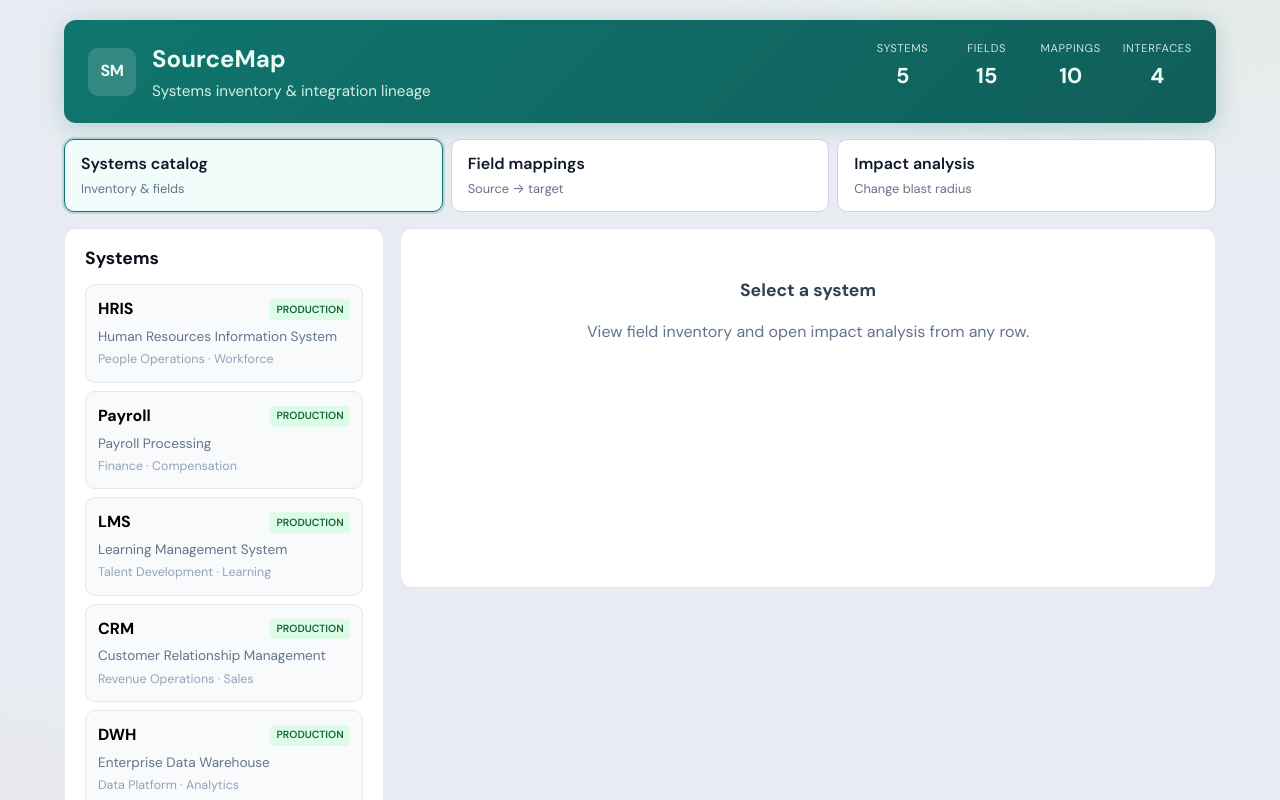
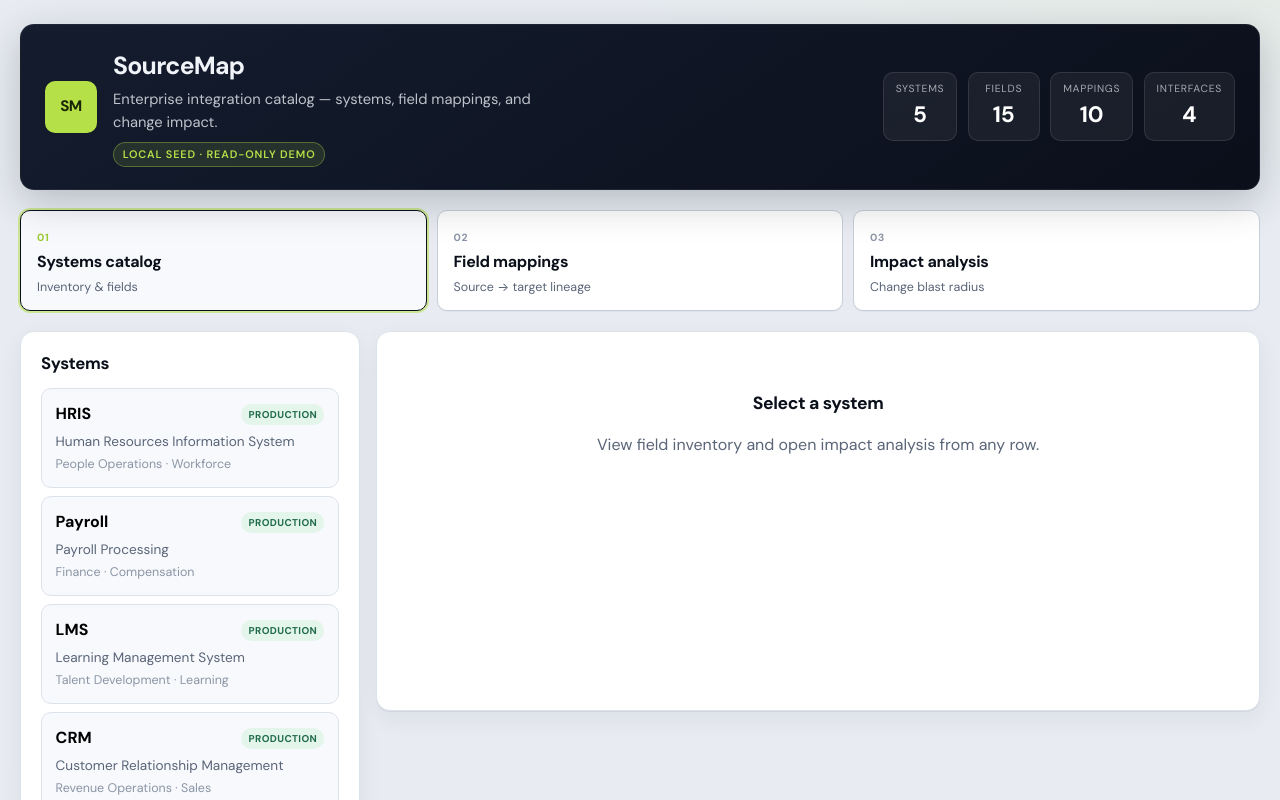
Before and after one commit to jah-guide/sourcemap, a React (Vite) app: page / in a window 1280 px wide. Shown: the top 800 px of the page. Built offline with nearby package versions, Linux system fonts and the light colour scheme.

Commit message:
ui: redesign app shell, header, and navigation

```diff
--- a/src/App.css
+++ b/src/App.css
@@ -1,24 +1,37 @@
 .app-shell {
-  max-width: 1200px;
+  max-width: 1280px;
   margin: 0 auto;
-  padding: 1.25rem 1.5rem 2rem;
+  padding: 1.5rem 1.25rem 2.5rem;
   display: flex;
   flex-direction: column;
-  gap: 1rem;
+  gap: 1.25rem;
   min-height: 100vh;
 }
 
 .app-header {
   display: flex;
   flex-wrap: wrap;
-  align-items: flex-start;
+  align-items: stretch;
   justify-content: space-between;
-  gap: 1rem;
-  padding: 1.25rem 1.5rem;
-  background: linear-gradient(135deg, #0f766e 0%, #115e59 100%);
-  color: #ecfdf5;
-  border-radius: 12px;
-  box-shadow: 0 4px 24px rgba(15, 118, 110, 0.25);
+  gap: 1.25rem;
+  padding: 1.35rem 1.5rem;
+  background: linear-gradient(145deg, var(--color-ink-soft) 0%, var(--color-ink) 100%);
+  color: #f0f3f8;
+  border-radius: var(--radius-lg);
+  box-shadow: var(--shadow-header);
+  border: 1px solid rgba(255, 255, 255, 0.06);
+  animation: shell-rise var(--motion-medium) both;
+}
+
+@keyframes shell-rise {
+  from {
+    opacity: 0;
+    transform: translateY(8px);
+  }
+  to {
+    opacity: 1;
+    transform: translateY(0);
+  }
 }
 
 .brand {
@@ -28,106 +41,163 @@
 }
 
 .brand-mark {
-  width: 48px;
-  height: 48px;
+  width: 52px;
+  height: 52px;
   display: grid;
   place-items: center;
   font-weight: 700;
-  background: rgba(255, 255, 255, 0.15);
-  border-radius: 10px;
-  letter-spacing: -0.02em;
+  font-size: 0.95rem;
+  color: var(--color-accent-ink);
+  background: var(--color-accent);
+  border-radius: var(--radius-md);
+  letter-spacing: -0.04em;
+  box-shadow: 0 0 0 1px rgba(0, 0, 0, 0.08);
 }
 
-.app-header h1 {
+.brand-text h1 {
   margin: 0;
-  font-size: 1.5rem;
-  font-weight: 650;
+  font-size: 1.55rem;
+  font-weight: 700;
+  letter-spacing: -0.03em;
 }
 
 .tagline {
-  margin: 0.15rem 0 0;
-  opacity: 0.9;
-  font-size: 0.95rem;
+  margin: 0.2rem 0 0;
+  color: rgba(240, 243, 248, 0.78);
+  font-size: 0.92rem;
+  max-width: 28rem;
+}
+
+.header-badge {
+  display: inline-flex;
+  align-items: center;
+  gap: 0.35rem;
+  margin-top: 0.5rem;
+  padding: 0.2rem 0.55rem;
+  font-size: 0.68rem;
+  font-weight: 600;
+  text-transform: uppercase;
+  letter-spacing: 0.08em;
+  color: var(--color-accent);
+  background: rgba(181, 224, 72, 0.12);
+  border: 1px solid rgba(181, 224, 72, 0.35);
+  border-radius: 999px;
 }
 
 .header-stats {
   display: flex;
-  gap: 1.25rem;
+  flex-wrap: wrap;
+  gap: 0.65rem;
   margin: 0;
+  align-self: center;
 }
 
-.header-stats div {
+.stat-chip {
   text-align: center;
-  min-width: 4rem;
+  min-width: 4.5rem;
+  padding: 0.45rem 0.75rem;
+  background: rgba(255, 255, 255, 0.06);
+  border: 1px solid rgba(255, 255, 255, 0.1);
+  border-radius: var(--radius-md);
+  transition: border-color var(--motion-fast), background var(--motion-fast);
+}
+
+.stat-chip:hover {
+  background: rgba(255, 255, 255, 0.1);
+  border-color: rgba(181, 224, 72, 0.35);
 }
 
 .header-stats dt {
-  font-size: 0.7rem;
+  font-size: 0.65rem;
   text-transform: uppercase;
-  letter-spacing: 0.06em;
-  opacity: 0.85;
+  letter-spacing: 0.07em;
+  color: rgba(240, 243, 248, 0.65);
   margin: 0;
 }
 
 .header-stats dd {
-  margin: 0.15rem 0 0;
-  font-size: 1.35rem;
+  margin: 0.1rem 0 0;
+  font-size: 1.4rem;
   font-weight: 700;
+  font-variant-numeric: tabular-nums;
+  color: #fff;
 }
 
 .app-nav {
   display: grid;
   grid-template-columns: repeat(3, 1fr);
-  gap: 0.5rem;
+  gap: 0.6rem;
 }
 
 .nav-btn {
   text-align: left;
-  padding: 0.75rem 1rem;
-  border: 1px solid #cbd5e1;
-  border-radius: 10px;
-  background: #fff;
+  padding: 0.85rem 1rem;
+  border: 1px solid var(--color-border);
+  border-radius: var(--radius-md);
+  background: var(--color-panel);
   cursor: pointer;
-  transition: border-color 0.15s, box-shadow 0.15s;
+  transition:
+    border-color var(--motion-fast),
+    box-shadow var(--motion-fast),
+    transform var(--motion-fast);
+  box-shadow: 0 1px 0 rgba(10, 15, 26, 0.04);
 }
 
 .nav-btn:hover {
-  border-color: #0d9488;
+  border-color: var(--color-ink-soft);
+  transform: translateY(-1px);
 }
 
 .nav-btn.active {
-  border-color: #0f766e;
-  box-shadow: 0 0 0 2px rgba(15, 118, 110, 0.2);
-  background: #f0fdfa;
+  border-color: var(--color-ink);
+  box-shadow: 0 0 0 2px rgba(181, 224, 72, 0.55);
+  background: var(--color-surface-raised);
+}
+
+.nav-step {
+  display: inline-block;
+  font-size: 0.65rem;
+  font-weight: 700;
+  text-transform: uppercase;
+  letter-spacing: 0.06em;
+  color: var(--color-muted-faint);
+  margin-bottom: 0.25rem;
+}
+
+.nav-btn.active .nav-step {
+  color: var(--color-accent-strong);
 }
 
 .nav-label {
   display: block;
-  font-weight: 600;
-  color: #0f172a;
+  font-weight: 650;
+  color: var(--color-ink);
+  letter-spacing: -0.02em;
 }
 
 .nav-hint {
   display: block;
-  font-size: 0.8rem;
-  color: #64748b;
+  font-size: 0.78rem;
+  color: var(--color-muted);
   margin-top: 0.15rem;
 }
 
 .app-main {
   flex: 1;
+  animation: shell-rise var(--motion-medium) 0.05s both;
 }
 
 .app-footer {
-  font-size: 0.8rem;
-  color: #64748b;
+  font-size: 0.78rem;
+  color: var(--color-muted);
   text-align: center;
-  padding-top: 0.5rem;
+  padding-top: 0.25rem;
+  border-top: 1px dashed var(--color-border-subtle);
 }
 
 .split-panel {
   display: grid;
-  grid-template-columns: minmax(240px, 320px) 1fr;
+  grid-template-columns: minmax(260px, 340px) 1fr;
   gap: 1rem;
   align-items: start;
 }
@@ -143,14 +213,15 @@
 }
 
 .panel {
-  background: #fff;
-  border: 1px solid #e2e8f0;
-  border-radius: 12px;
-  padding: 1rem 1.25rem;
+  background: var(--color-panel);
+  border: 1px solid var(--color-border-subtle);
+  border-radius: var(--radius-lg);
+  padding: 1.1rem 1.25rem;
+  box-shadow: var(--shadow-panel);
 }
 
 .panel-grow {
-  min-height: 360px;
+  min-height: 380px;
 }
 
 .panel-full {
@@ -159,13 +230,15 @@
 
 .panel h2 {
   margin: 0 0 0.75rem;
-  font-size: 1.1rem;
+  font-size: 1.05rem;
+  font-weight: 650;
+  letter-spacing: -0.02em;
 }
 
 .panel-intro {
   margin: 0 0 1rem;
-  color: #475569;
-  font-size: 0.95rem;
+  color: var(--color-muted);
+  font-size: 0.92rem;
 }
 
 .panel-toolbar {
@@ -182,10 +255,18 @@
 }
 
 .search-input {
-  min-width: 220px;
-  padding: 0.5rem 0.75rem;
-  border: 1px solid #cbd5e1;
-  border-radius: 8px;
+  min-width: 240px;
+  padding: 0.55rem 0.8rem;
+  border: 1px solid var(--color-border);
+  border-radius: var(--radius-sm);
+  background: var(--color-surface-raised);
+  transition: border-color var(--motion-fast), box-shadow var(--motion-fast);
+}
+
+.search-input:focus {
+  outline: none;
+  border-color: var(--color-ink-soft);
+  box-shadow: 0 0 0 3px rgba(181, 224, 72, 0.35);
 }
 
 .system-list {
@@ -200,16 +281,26 @@
 .card-btn {
   width: 100%;
   text-align: left;
-  padding: 0.75rem;
-  border: 1px solid #e2e8f0;
-  border-radius: 10px;
-  background: #f8fafc;
+  padding: 0.8rem 0.85rem;
+  border: 1px solid var(--color-border-subtle);
+  border-radius: var(--radius-md);
+  background: var(--color-surface-raised);
   cursor: pointer;
+  transition:
+    border-color var(--motion-fast),
+    background var(--motion-fast),
+    transform var(--motion-fast);
+}
+
+.card-btn:hover {
+  border-color: var(--color-border);
+  transform: translateX(2px);
 }
 
 .card-btn.selected {
-  border-color: #0f766e;
-  background: #f0fdfa;
+  border-color: var(--color-ink);
+  background: #fff;
+  box-shadow: inset 3px 0 0 var(--color-accent);
 }
 
 .card-row {
@@ -222,66 +313,76 @@
 .muted {
   display: block;
   font-size: 0.85rem;
-  color: #64748b;
+  color: var(--color-muted);
   margin-top: 0.25rem;
 }
 
 .meta {
   display: block;
   font-size: 0.78rem;
-  color: #94a3b8;
+  color: var(--color-muted-faint);
   margin-top: 0.2rem;
 }
 
 .badge {
-  font-size: 0.65rem;
+  font-size: 0.62rem;
   text-transform: uppercase;
-  padding: 0.15rem 0.4rem;
-  border-radius: 4px;
-  font-weight: 600;
+  padding: 0.18rem 0.45rem;
+  border-radius: 999px;
+  font-weight: 700;
+  letter-spacing: 0.04em;
 }
 
 .status-production {
-  background: #dcfce7;
-  color: #166534;
+  background: var(--color-success-bg);
+  color: var(--color-success);
 }
 
 .table-wrap {
   overflow-x: auto;
+  border: 1px solid var(--color-border-subtle);
+  border-radius: var(--radius-md);
 }
 
 table {
   width: 100%;
   border-collapse: collapse;
-  font-size: 0.9rem;
+  font-size: 0.88rem;
 }
 
 th,
 td {
   text-align: left;
-  padding: 0.55rem 0.5rem;
-  border-bottom: 1px solid #e2e8f0;
+  padding: 0.6rem 0.65rem;
+  border-bottom: 1px solid var(--color-border-subtle);
   vertical-align: top;
 }
 
 th {
-  font-size: 0.75rem;
+  font-size: 0.68rem;
   text-transform: uppercase;
-  letter-spacing: 0.04em;
-  color: #64748b;
+  letter-spacing: 0.06em;
+  color: var(--color-muted);
+  background: var(--color-surface-raised);
+  font-weight: 650;
+}
+
+tbody tr:last-child td {
+  border-bottom: none;
 }
 
 tbody tr[role='button'] {
   cursor: pointer;
+  transition: background var(--motion-fast);
 }
 
 tbody tr[role='button']:hover,
 .row-selected {
-  background: #f0fdfa;
+  background: rgba(181, 224, 72, 0.12);
 }
 
 .arrow {
-  color: #0d9488;
+  color: var(--color-copper);
   font-weight: 700;
   width: 2rem;
 }
@@ -290,37 +391,49 @@ tbody tr[role='button']:hover,
   background: none;
   border: none;
   padding: 0;
-  color: #0f766e;
+  color: var(--color-ink-soft);
   cursor: pointer;
   text-decoration: underline;
-  text-underline-offset: 2px;
+  text-decoration-color: rgba(181, 224, 72, 0.8);
+  text-underline-offset: 3px;
+  font-weight: 550;
+  transition: color var(--motion-fast);
+}
+
+.linkish:hover {
+  color: var(--color-ink);
 }
 
 .iface-name {
   display: block;
-  font-weight: 500;
+  font-weight: 600;
+  font-size: 0.88rem;
 }
 
 .transform {
-  font-size: 0.8rem;
-  background: #f1f5f9;
-  padding: 0.15rem 0.35rem;
-  border-radius: 4px;
+  font-size: 0.78rem;
+  background: var(--color-surface);
+  padding: 0.2rem 0.4rem;
+  border-radius: var(--radius-sm);
+  border: 1px solid var(--color-border-subtle);
 }
 
 .empty-state {
-  padding: 2rem 1rem;
+  padding: 2.5rem 1rem;
   text-align: center;
-  color: #64748b;
+  color: var(--color-muted);
 }
 
 .empty-state h2 {
-  color: #334155;
+  color: var(--color-ink);
+  font-size: 1.1rem;
 }
 
 .empty-inline {
   padding: 1rem;
-  color: #64748b;
+  color: var(--color-muted);
+  text-align: center;
+  font-size: 0.9rem;
 }
 
 .field-picker {
@@ -328,19 +441,20 @@ tbody tr[role='button']:hover,
   flex-direction: column;
   gap: 0.35rem;
   font-size: 0.9rem;
-  font-weight: 500;
+  font-weight: 600;
 }
 
 .field-picker select {
-  padding: 0.5rem 0.65rem;
-  border-radius: 8px;
-  border: 1px solid #cbd5e1;
+  padding: 0.55rem 0.7rem;
+  border-radius: var(--radius-sm);
+  border: 1px solid var(--color-border);
+  background: var(--color-surface-raised);
 }
 
 .impact-summary {
   margin-top: 1.25rem;
   padding-top: 1rem;
-  border-top: 1px solid #e2e8f0;
+  border-top: 1px dashed var(--color-border-subtle);
 }
 
 .impact-metrics {
@@ -353,10 +467,11 @@ tbody tr[role='button']:hover,
 }
 
 .impact-metrics li {
-  background: #f8fafc;
-  padding: 0.5rem 0.65rem;
-  border-radius: 8px;
-  font-size: 0.85rem;
+  background: var(--color-surface-raised);
+  padding: 0.55rem 0.7rem;
+  border-radius: var(--radius-sm);
+  font-size: 0.82rem;
+  border: 1px solid var(--color-border-subtle);
 }
 
 .impact-graph {
@@ -367,39 +482,48 @@ tbody tr[role='button']:hover,
 }
 
 .impact-node {
-  padding: 0.65rem 0.85rem;
-  border-radius: 10px;
-  border: 1px solid #e2e8f0;
+  padding: 0.7rem 0.9rem;
+  border-radius: var(--radius-md);
+  border: 1px solid var(--color-border-subtle);
   border-left-width: 4px;
+  background: var(--color-panel);
+  transition: transform var(--motion-fast);
+}
+
+.impact-node:hover {
+  transform: translateX(2px);
 }
 
 .role-origin {
-  border-left-color: #0f766e;
-  background: #f0fdfa;
+  border-left-color: var(--color-accent-strong);
+  background: rgba(181, 224, 72, 0.08);
 }
 
 .role-downstream {
-  border-left-color: #d97706;
+  border-left-color: var(--color-copper);
   margin-left: 1rem;
 }
 
 .role-upstream {
-  border-left-color: #6366f1;
+  border-left-color: var(--color-ink-soft);
   margin-left: 1rem;
+  opacity: 0.92;
 }
 
 .role-tag {
-  font-size: 0.65rem;
+  font-size: 0.62rem;
   text-transform: uppercase;
-  letter-spacing: 0.05em;
-  color: #64748b;
+  letter-spacing: 0.06em;
+  color: var(--color-muted);
   display: block;
   margin-bottom: 0.2rem;
+  font-weight: 700;
 }
 
 .subhead {
-  font-size: 1rem;
+  font-size: 0.95rem;
   margin: 1rem 0 0.5rem;
+  font-weight: 650;
 }
 
 .contract-list {
@@ -409,12 +533,12 @@ tbody tr[role='button']:hover,
 }
 
 .contract-list li {
-  padding: 0.65rem 0;
-  border-bottom: 1px solid #e2e8f0;
+  padding: 0.7rem 0;
+  border-bottom: 1px solid var(--color-border-subtle);
 }
 
 .contract-list p {
   margin: 0.35rem 0 0;
-  font-size: 0.9rem;
-  color: #475569;
+  font-size: 0.88rem;
+  color: var(--color-muted);
 }
--- a/src/components/Layout.tsx
+++ b/src/components/Layout.tsx
@@ -1,71 +1,151 @@
 import type { ReactNode } from 'react'
+
 import type { ViewId } from '../types'
 
-const NAV: { id: ViewId; label: string; hint: string }[] = [
-  { id: 'systems', label: 'Systems catalog', hint: 'Inventory & fields' },
-  { id: 'mappings', label: 'Field mappings', hint: 'Source → target' },
-  { id: 'impact', label: 'Impact analysis', hint: 'Change blast radius' },
+
+
+const NAV: { id: ViewId; step: string; label: string; hint: string }[] = [
+
+  { id: 'systems', step: '01', label: 'Systems catalog', hint: 'Inventory & fields' },
+
+  { id: 'mappings', step: '02', label: 'Field mappings', hint: 'Source → target lineage' },
+
+  { id: 'impact', step: '03', label: 'Impact analysis', hint: 'Change blast radius' },
+
 ]
 
+
+
 interface LayoutProps {
+
   view: ViewId
+
   onViewChange: (view: ViewId) => void
+
   stats: { systems: number; fields: number; mappings: number; interfaces: number }
+
   children: ReactNode
+
 }
 
+
+
 export function Layout({ view, onViewChange, stats, children }: LayoutProps) {
+
   return (
+
     <div className="app-shell">
+
       <header className="app-header">
+
         <div className="brand">
+
           <span className="brand-mark" aria-hidden>
+
             SM
+
           </span>
-          <div>
+
+          <div className="brand-text">
+
             <h1>SourceMap</h1>
-            <p className="tagline">Systems inventory & integration lineage</p>
+
+            <p className="tagline">
+
+              Enterprise integration catalog — systems, field mappings, and change impact.
+
+            </p>
+
+            <span className="header-badge">Local seed · read-only demo</span>
+
           </div>
+
         </div>
+
         <dl className="header-stats">
-          <div>
+
+          <div className="stat-chip">
+
             <dt>Systems</dt>
+
             <dd>{stats.systems}</dd>
+
           </div>
-          <div>
+
+          <div className="stat-chip">
+
             <dt>Fields</dt>
+
             <dd>{stats.fields}</dd>
+
           </div>
-          <div>
+
+          <div className="stat-chip">
+
             <dt>Mappings</dt>
+
             <dd>{stats.mappings}</dd>
+
           </div>
-          <div>
+
+          <div className="stat-chip">
+
             <dt>Interfaces</dt>
+
             <dd>{stats.interfaces}</dd>
+
           </div>
+
         </dl>
+
       </header>
 
+
+
       <nav className="app-nav" aria-label="Primary">
+
         {NAV.map((item) => (
+
           <button
+
             key={item.id}
+
             type="button"
+
             className={view === item.id ? 'nav-btn active' : 'nav-btn'}
+
             onClick={() => onViewChange(item.id)}
+
+            aria-current={view === item.id ? 'page' : undefined}
+
           >
+
+            <span className="nav-step">{item.step}</span>
+
             <span className="nav-label">{item.label}</span>
+
             <span className="nav-hint">{item.hint}</span>
+
           </button>
+
         ))}
+
       </nav>
+
+
 
       <main className="app-main">{children}</main>
 
+
+
       <footer className="app-footer">
-        Demo catalog — local JSON seed only. Portfolio artifact for integration analysis.
+
+        Portfolio demo — typed seed data only. No live integrations or PII.
+
       </footer>
+
     </div>
+
   )
+
 }
```
